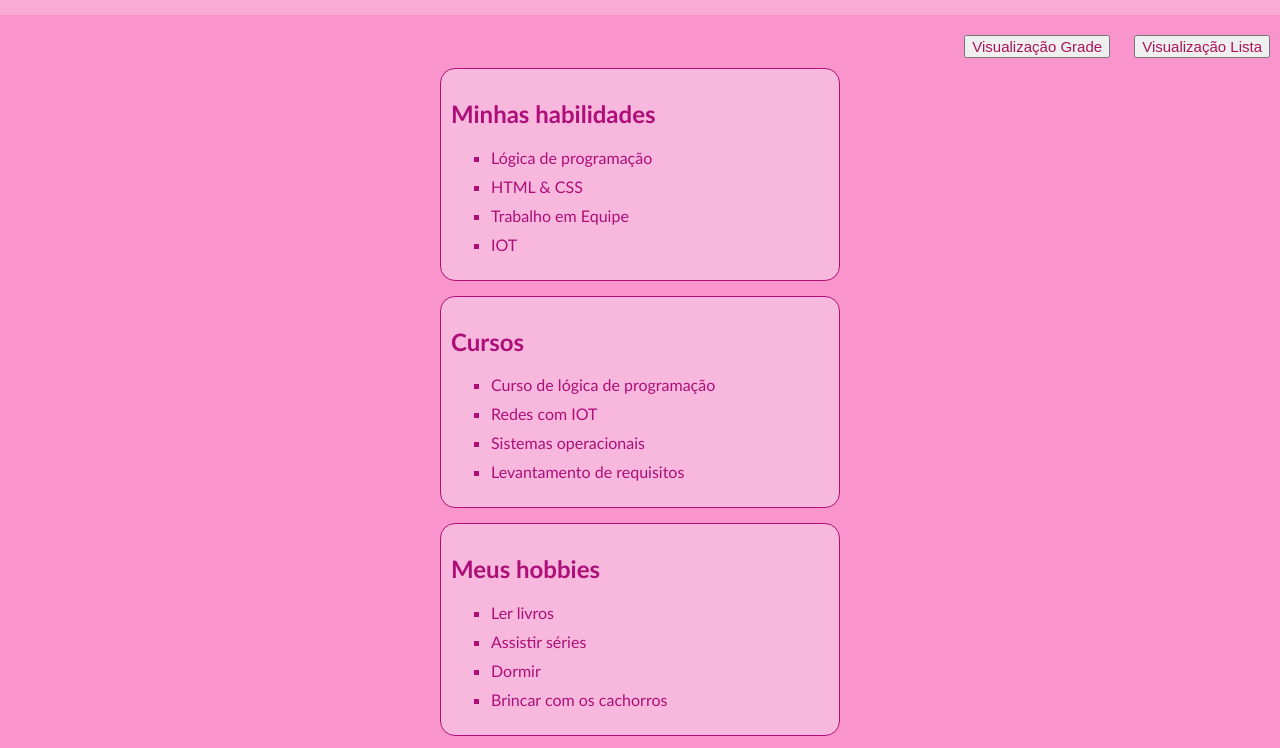
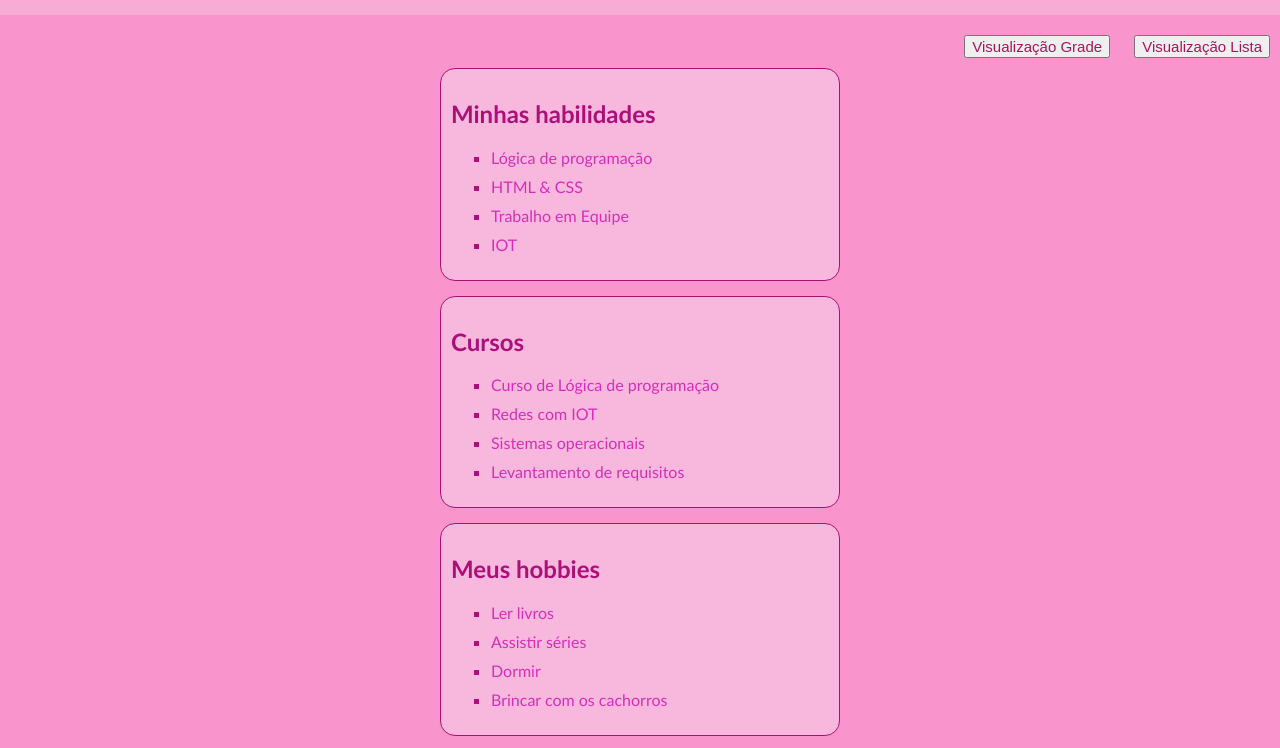
Before and after one commit to anassizcosta/site-pessoal, a plain HTML site: page index.html in a window 1280 px wide. Shown: the part 167-915 px from the top of the page. Drawn offline with Linux system fonts and the light colour scheme.

Commit message:
ultima finalização do site

```diff
--- a/index.html
+++ b/index.html
@@ -132,25 +132,26 @@
         </h2>
         <ul>
             <li>
-                Lógica de programação
+                <a href="https://youtu.be/gMxQ8vxH9Vk?si=NhjLlYINI8hajJuD">Lógica de programação</a>
             </li>
             <li>
-                HTML & CSS
+               <a href="https://youtu.be/5Hn58p-hYC0?si=ZYm_jDMFLtpq2Un3">HTML & CSS</a>
             </li>
             <li>
-                Trabalho em Equipe
+                <a href="https://youtu.be/Qdcqng0lYGQ?si=772TCahayDwaF4sj">Trabalho em Equipe</a>
             </li>
-            <li>IOT</li>
+            <li><a href="https://youtu.be/9MgnhictWRg?si=zJsK6ZxE11HQByel">IOT</a>
+            </li>
         </ul>
     </section>
 
     <section>
         <h2> Cursos</h2>
         <ul>
-            <li>Curso de lógica de programação</li>
-            <li>Redes com IOT</li>
-            <li>Sistemas operacionais</li>
-            <li>Levantamento de requisitos</li>
+            <li><a href="https://betrybe.com/cursos/logica-de-programacao">Curso de Lógica de programação</a></li>
+            <li><a href="https://cursa.app/pt/curso-gratuito/redes-de-computadores-do-zero-dibg">Redes com IOT</a></li>
+            <li><a href="https://cursa.app/pt/curso-gratuito/sistemas-operacionais-completo-dhfd">Sistemas operacionais</a></li>
+            <li><a href="https://cursa.app/pt/curso-gratuito/analise-de-requisitos-de-software-dhci">Levantamento de requisitos</a></li>
         </ul>
     </section>
 
@@ -159,10 +160,10 @@
             Meus hobbies
         </h2>
         <ul>
-            <li>Ler livros</li>
-            <li>Assistir séries</li>
-            <li>Dormir</li>
-            <li>Brincar com os cachorros</li>
+            <li><a href="https://portal.pucrs.br/noticias/saude/habito-de-leitura/">Ler livros</a></li>
+            <li><a href="https://comunidade.nubank.com.br/t/assistir-filmes-e-series-pode-ter-benef%C3%ADcios/588049">Assistir séries</a></li>
+            <li><a href="https://www.nationalgeographicbrasil.com/ciencia/2022/11/o-que-e-o-sono-e-por-que-dormimos">Dormir</a></li>
+            <li><a href="https://www.cnnbrasil.com.br/saude/brincar-com-caes-ajuda-a-reduzir-estresse-novo-estudo-diz-que-sim/">Brincar com os cachorros</a></li>
         </ul>
     </section>
     <section>
@@ -173,6 +174,7 @@
             </li>
             <li><a href="https://linkedin.com">linkedin</a></li>
             <li><a href="https://github.com/anassizcosta">Github</a></li>
+
         </ul>
     </section>
 
@@ -181,6 +183,7 @@
      <footer>
         &copy; 2025 anaassiz. Todos os direitos reservados
     </footer>
+
 
 </body>
 <script>
```
